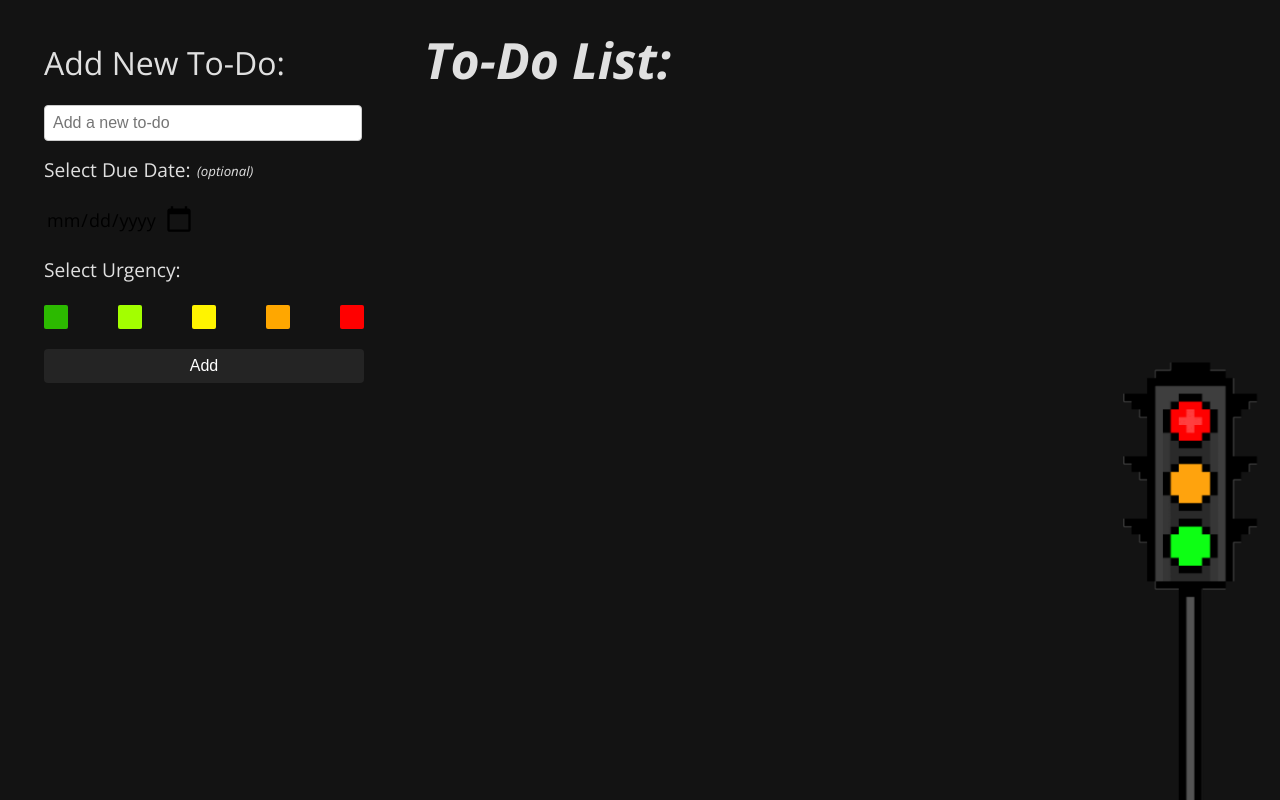
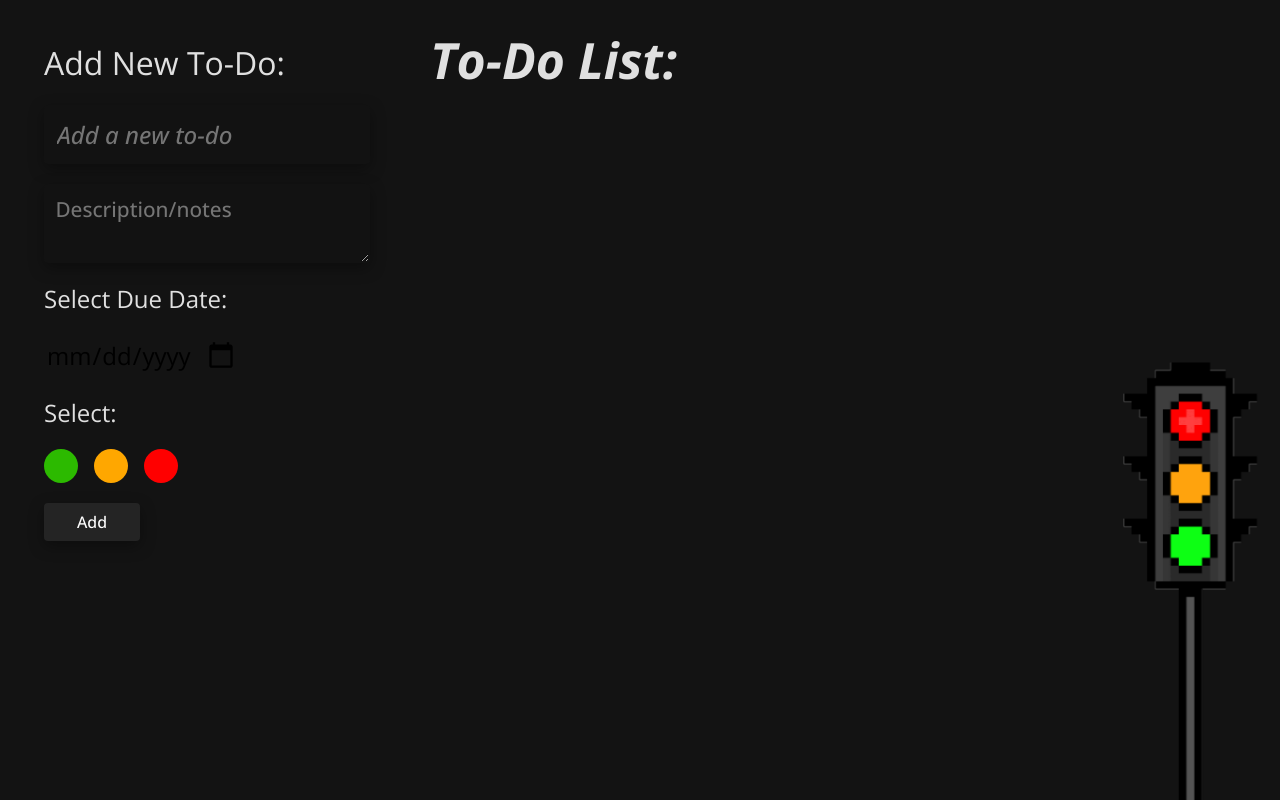
Before and after one commit to Calcifer04/React-To-do-list, a React (Vite) app: page / in a window 1280 px wide. Built offline with nearby package versions, Linux system fonts and the light colour scheme.

Commit message:
Description added

```diff
--- a/src/components/Todoform.jsx
+++ b/src/components/Todoform.jsx
@@ -3,25 +3,30 @@ import '../styles/Todoform.css';
 
 const Todoform = ({ addTodo }) => {
     const [todo, setTodo] = useState('');
+    const [description, setDescription] = useState('');
     const [selectedColor, setSelectedColor] = useState(null);
+
 
     const handleInputChange = (e) => {
         setTodo(e.target.value);
+    };
+
+    const handleDescriptionChange = (e) => {
+        setDescription(e.target.value);
     };
 
     const handleSubmit = (e) => {
         e.preventDefault();
         const dueDate = document.getElementById('duedate').value; // Get the selected date
         if (todo.trim()) {
-            addTodo({ text: todo, color: selectedColor, dueDate }); // Pass text, color, and date
+            addTodo({ text: todo, description, color: selectedColor, dueDate }); // Pass text, description, color, and date
             setTodo('');
+            setDescription('');
         }
     };
 
     const colors = {
         'light-green': 'rgb(44, 186, 0)',
-        'green': 'rgb(163, 255, 0)',
-        'yellow': 'rgb(255, 244, 0)',
         'orange': 'rgb(255, 167, 0)',
         'red': 'rgb(255, 0, 0)'
     };
@@ -37,9 +42,16 @@ const Todoform = ({ addTodo }) => {
                 placeholder="Add a new to-do"
                 className="todo-input"
             />
-            <h3>Select Due Date:</h3><h5>(optional)</h5>
+            <textarea
+                type="text"
+                value={description}
+                onChange={handleDescriptionChange}
+                placeholder="Description/notes"
+                className='description-input'>
+            </textarea>
+            <h3>Select Due Date:</h3>
             <input className='date-picker' type="date" id="duedate" name="duedate"></input>
-            <h3>Select Urgency:</h3>
+            <h3>Select:</h3>
             <div className="color-selector">
                 {Object.keys(colors).map((colorKey) => (
                     <div
--- a/src/components/Todolist.jsx
+++ b/src/components/Todolist.jsx
@@ -9,6 +9,8 @@ const Todolist = () => {
         const savedTodos = localStorage.getItem(LOCAL_STORAGE_KEY);
         return savedTodos ? JSON.parse(savedTodos) : [];
     });
+
+    const [expandedIndex, setExpandedIndex] = useState(null);
 
     useEffect(() => {
         localStorage.setItem(LOCAL_STORAGE_KEY, JSON.stringify(todos));
@@ -26,6 +28,10 @@ const Todolist = () => {
         }
     };
 
+    const toggleDescription = (index) => {
+        setExpandedIndex((prevIndex) => (prevIndex === index ? null : index));
+    };
+
     return (
         <div className="todo-container">
             <Todoform addTodo={addTodo} />
@@ -33,16 +39,31 @@ const Todolist = () => {
                 <h1>To-Do List:</h1>
                 <ul>
     {todos.map((todo, index) => (
-                        <li key={index} className="todo-item">
+        <li
+            key={index}
+            className="todo-item"
+            onClick={() => toggleDescription(index)}
+        >
             {todo.color && (
                 <span
                     className="color-indicator"
                     style={{ backgroundColor: todo.color }}
                 ></span>
             )}
+            <div className="todo-content">
                 <span className="todo-text">{todo.text}</span>
+                {expandedIndex === index && todo.description && (
+                    <p className="todo-description">{todo.description}</p>
+                )}
+            </div>
             {todo.dueDate && <span className="todo-date">{todo.dueDate}</span>}
-                            <button className="remove-button" onClick={() => removeTodo(index)}>✖</button>
+            <button
+                className="remove-button"
+                onClick={(e) => {
+                    e.stopPropagation(); // Prevent description toggle when removing
+                    removeTodo(index);
+                }}
+            >✖</button>
         </li>
     ))}
 </ul>
--- a/src/index.css
+++ b/src/index.css
@@ -5,7 +5,7 @@
 
   color-scheme: light dark;
   color: rgba(255, 255, 255, 0.87);
-  background-color: #131313;
+  background-color: rgb(19, 19, 19);
 
   font-synthesis: none;
   text-rendering: optimizeLegibility;
--- a/src/styles/Todoform.css
+++ b/src/styles/Todoform.css
@@ -5,10 +5,36 @@
 
 .todo-input {
     padding: 0.5em;
-    font-size: 1em;
-    border: 1px solid #ccc;
+    font-size: 1.5em;
+    border: 1px solid #cccccc00;
     border-radius: 4px;
     width: 300px;
+    font-family: "Open Sans", sans-serif;
+    font-optical-sizing: auto;
+    font-weight: 500;
+    font-style: italic;
+    font-variation-settings:
+    "wdth" 100;
+    background-color: rgb(18, 18, 18);
+    box-shadow: rgba(0, 0, 0, 0.35) 0px 5px 15px;
+}
+
+.description-input {
+    padding: 0.5em;
+    border: 1px solid #cccccc00;
+    border-radius: 4px;
+    font-size: 1.3rem;
+    resize: both;
+    overflow: auto;
+    margin-top: 20px;
+    font-family: "Open Sans", sans-serif;
+    font-optical-sizing: auto;
+    font-weight: 500;
+    font-style: normal;
+    font-variation-settings:
+    "wdth" 100;
+    background-color: rgb(18, 18, 18);
+    box-shadow: rgba(0, 0, 0, 0.35) 0px 5px 15px;
 }
 
 .add-button {
@@ -19,6 +45,14 @@
     border: none;
     border-radius: 4px;
     cursor: pointer;
+    width:6rem;
+    font-family: "Open Sans", sans-serif;
+    font-optical-sizing: auto;
+    font-weight: 500;
+    font-style: normal;
+    font-variation-settings:
+    "wdth" 100;
+    box-shadow: rgba(0, 0, 0, 0.35) 0px 5px 15px;
 
 }
 
@@ -43,7 +77,7 @@ h3 {
     font-style: normal;
     font-variation-settings:
     "wdth" 100;
-    font-size: 1.2em;
+    font-size: 1.5em;
 }
 
 h5{
@@ -70,11 +104,11 @@ h5{
     font-style: normal;
     font-variation-settings:
     "wdth" 100;
-    font-size: 18px;
+    font-size: 1.5rem;
     background-color: #24242400;
     border: 1px solid #cccccc00;
     border-radius: 4px;
-    width: 150px;
+    width: 12rem;
 }
 
 ::-webkit-calendar-picker-indicator {
@@ -101,20 +135,20 @@ h5{
 
 .color-selector {
     display: flex;
-    gap: 50px;
+    gap: 1em;
     margin-bottom : 20px;
-    margin-top: 7px;
 }
 
 .color-box {
-    width: 20px;
-    height: 20px;
+    width: 30px;
+    height: 30px;
     cursor: pointer;
     border-radius: 2px;
     border: 2px solid transparent;
-    transition: box-shadow 0.2s;
+    transition: border-color 0.2s;
+    border-radius: 50%;
 }
 
 .color-box.selected {
-    box-shadow: rgba(0, 0, 255, 0) 0px 0px 0px 2px inset, rgb(31, 193, 27) 3px -3px, rgb(255, 217, 19) 6px -6px, rgb(255, 156, 85) 9px -9px, rgb(255, 85, 85) 12px -12px;
+    border-color: #ffffff;
 }
--- a/src/styles/Todolist.css
+++ b/src/styles/Todolist.css
@@ -26,18 +26,28 @@ ul {
 
 li.todo-item {
     display: flex;
-    align-items: center;
+    align-items: flex-start; /* Adjust alignment for flex items */
     gap: 15px;
     padding: 10px;
     border-bottom: 1px solid #ccc;
     list-style-type: none;
     font-family: "Open Sans", sans-serif;
-    font-optical-sizing: auto;
     font-weight: 300;
-    font-style: normal;
-    font-variation-settings: "wdth" 100;
-    font-size: 25px;
-    width: 900px;
+    font-size: 2em;
+    width: 1000px;
+}
+
+.todo-content {
+    display: flex;
+    flex-direction: column; /* Ensures title and description are stacked */
+    flex-grow: 1; /* Takes up available space */
+}
+
+.todo-description {
+    margin-top: 10px; /* Adds some space between title and description */
+    font-size: 0.9em; /* Smaller font for description */
+    color: #666;
+    white-space: pre-wrap;
 }
 
 .color-indicator {
```
Lines whose indentation alone changed are shown as unchanged.
